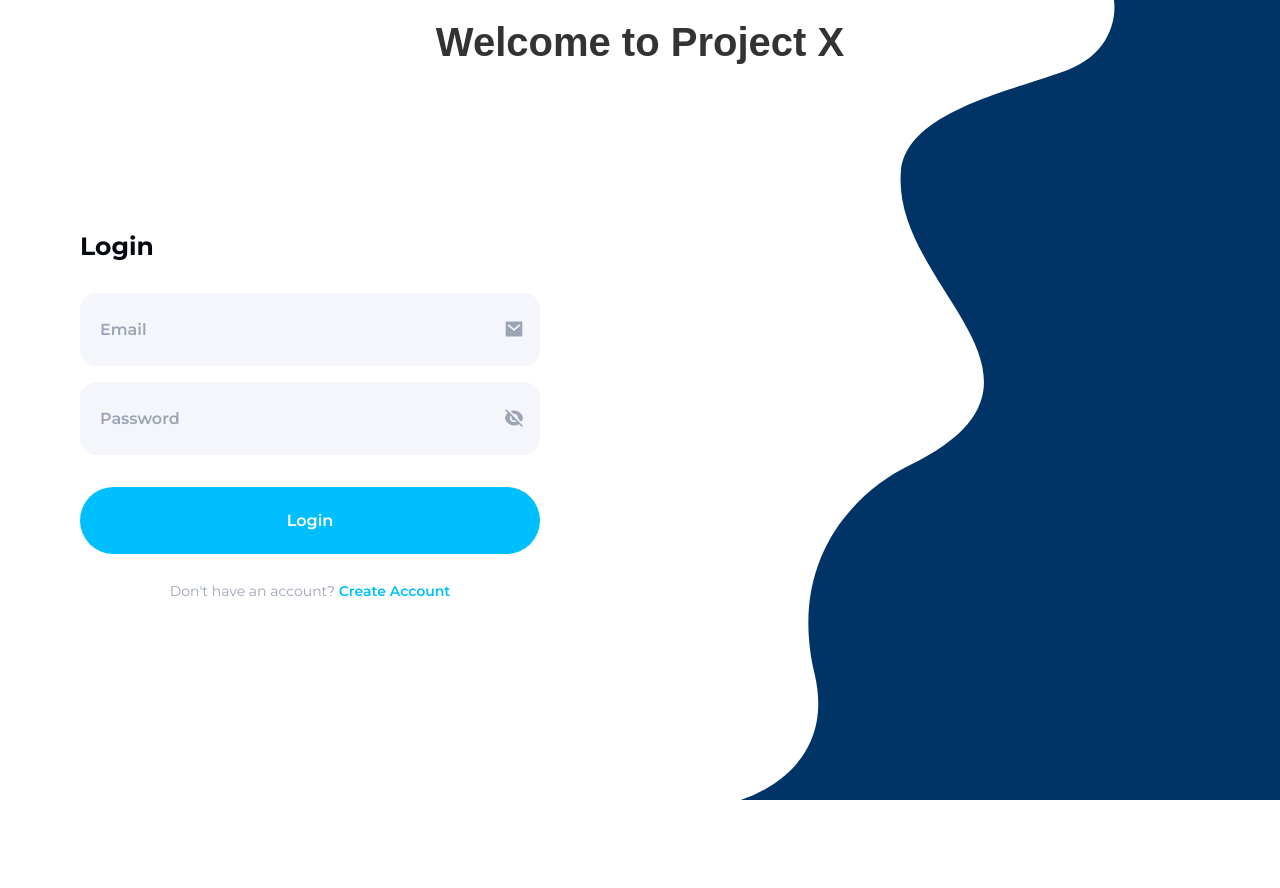
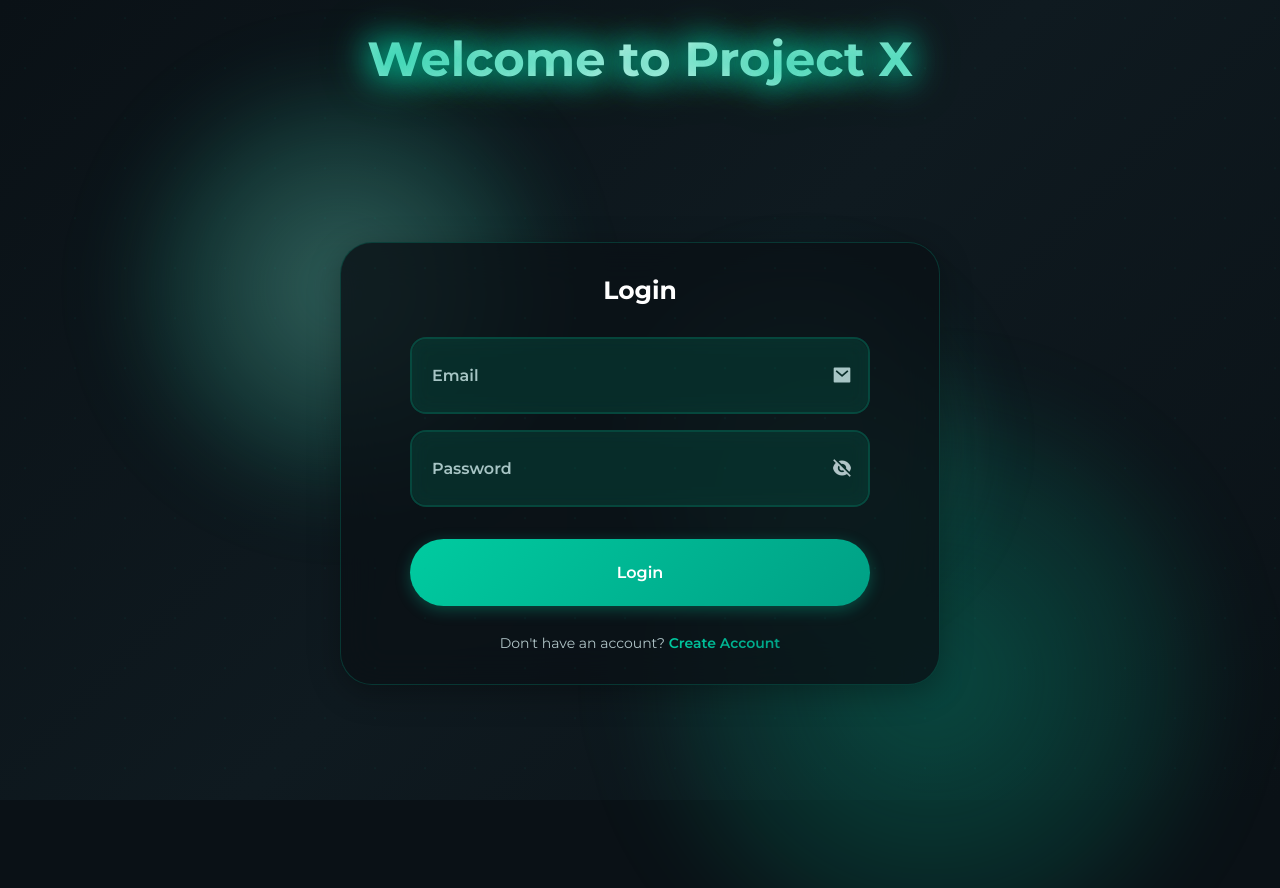
Before and after one commit to Notgoldwag/project-x, a Flask app: page /login_signup in a window 1280 px wide. Before the commit the page ends 800 px from the top, so only its background shows below. Run offline with Flask 3, Linux system fonts and the light colour scheme; some libraries are stand-ins or nearby versions.

Commit message:
updated login ui, update later

```diff
--- a/static/css/extra.css
+++ b/static/css/extra.css
@@ -1,22 +1,78 @@
 .welcome-message {
     text-align: center;
-    margin-top: 20px;
-    font-family: 'Arial', sans-serif;
+    margin-top: 30px;
+    font-family: 'Montserrat', sans-serif;
+    position: relative;
+    z-index: 10;
 }
 
 .welcome-message h1 {
-    font-size: 2.5rem;
-    font-weight: bold;
-    color: #333;
-    /* Darker text */
+    font-size: 3rem;
+    font-weight: 700;
+    background: linear-gradient(135deg, #00cba0 0%, #ffffff 50%, #00cba0 100%);
+    background-clip: text;
+    -webkit-background-clip: text;
+    -webkit-text-fill-color: transparent;
+    text-shadow: 0 0 30px rgba(0, 203, 160, 0.5);
+    animation: glow 2s ease-in-out infinite alternate;
 }
 
 .welcome-message p {
     font-size: 1.2rem;
-    color: #666;
-    /* Softer text for subtitle */
+    color: #b0c4c7;
+    opacity: 0.8;
+}
+
+@keyframes glow {
+    from {
+        text-shadow: 0 0 20px rgba(0, 203, 160, 0.5), 0 0 30px rgba(0, 203, 160, 0.5), 0 0 40px rgba(0, 203, 160, 0.5);
+    }
+    to {
+        text-shadow: 0 0 30px rgba(0, 203, 160, 0.8), 0 0 40px rgba(0, 203, 160, 0.8), 0 0 50px rgba(0, 203, 160, 0.8);
+    }
+}
+
+/* Additional Enhancements */
+.login__switch {
+    color: var(--text-color);
+}
+
+.login__switch button {
+    background: linear-gradient(135deg, #00cba0, #00a085);
+    background-clip: text;
+    -webkit-background-clip: text;
+    -webkit-text-fill-color: transparent;
+    transition: all 0.3s ease;
+}
+
+.login__switch button:hover {
+    background: linear-gradient(135deg, #00a085, #00cba0);
+    background-clip: text;
+    -webkit-background-clip: text;
+    -webkit-text-fill-color: transparent;
+    text-shadow: 0 0 10px rgba(0, 203, 160, 0.5);
+}
+
+/* Particle effect overlay */
+.particle-overlay {
+    position: fixed;
+    top: 0;
+    left: 0;
+    width: 100%;
+    height: 100%;
+    pointer-events: none;
+    z-index: 1;
+    background-image: radial-gradient(circle, rgba(0, 203, 160, 0.1) 1px, transparent 1px);
+    background-size: 50px 50px;
+    animation: sparkle 10s linear infinite;
+}
+
+@keyframes sparkle {
+    0% { opacity: 0.3; transform: translateY(0px); }
+    50% { opacity: 0.6; transform: translateY(-10px); }
+    100% { opacity: 0.3; transform: translateY(0px); }
 }
 
 .login__access, .login__register {
- margin-top: -100px; /* Adjusted to move it closer to the welcome message */
+    margin-top: -50px;
 }
--- a/static/css/styles.css
+++ b/static/css/styles.css
@@ -5,13 +5,13 @@
 :root {
   /*========== Colors ==========*/
   /*Color mode HSL(hue, saturation, lightness)*/
-  --first-color: rgb(0, 191, 255);
-  --first-color-alt: hsl(208, 88%, 50%);
-  --title-color: hsl(220, 68%, 4%);
-  --white-color: hsl(0, 0%, 100%);
-  --text-color: hsl(220, 15%, 66%);
-  --body-color: hsl(0, 0%, 100%);
-  --container-color: hsl(220, 50%, 97%);
+  --first-color: #00cba0;
+  --first-color-alt: #00a085;
+  --title-color: #ffffff;
+  --white-color: #ffffff;
+  --text-color: #b0c4c7;
+  --body-color: #0a1116;
+  --container-color: rgba(0, 203, 160, 0.1);
 
   /*========== Font and typography ==========*/
   /*.5rem = 8px | 1rem = 16px ...*/
@@ -58,14 +58,71 @@ button {
 body {
   background-color: var(--body-color);
   color: var(--text-color);
-  margin-bottom: 0px;
+  margin: 0;
+  padding: 0;
+  height: 100vh;
+  overflow: hidden;
+  position: relative;
 }
 
-body {
-    margin: 0;
-    padding: 0;
-    height: 100vh; /* Ensures the body only covers the full height of the viewport */
-    overflow: hidden; /* Prevents scrolling caused by extra space */
+/* Animated Lava Lamp Background */
+.lava-background {
+  position: fixed;
+  top: 0;
+  left: 0;
+  width: 100%;
+  height: 100%;
+  z-index: -1;
+  background: linear-gradient(135deg, #0a1116 0%, #0f1a20 50%, #0a1116 100%);
+}
+
+.lava-blob {
+  position: absolute;
+  border-radius: 50%;
+  filter: blur(40px);
+  animation: float 6s infinite ease-in-out alternate;
+}
+
+.blob-1 {
+  width: 300px;
+  height: 300px;
+  background: radial-gradient(circle, rgba(108, 215, 192, 0.4) 0%, rgba(0, 203, 160, 0.1) 70%, transparent 100%);
+  top: 10%;
+  left: 10%;
+  animation-delay: 0s;
+}
+
+.blob-2 {
+  width: 400px;
+  height: 400px;
+  background: radial-gradient(circle, rgba(0, 203, 160, 0.3) 0%, rgba(0, 203, 160, 0.08) 70%, transparent 100%);
+  top: 60%;
+  right: 10%;
+  animation-delay: -7s;
+}
+
+.blob-3 {
+  width: 250px;
+  height: 250px;
+  background: radial-gradient(circle, rgba(57, 113, 101, 0.35) 0%, rgba(0, 203, 160, 0.12) 70%, transparent 100%);
+  bottom: 20%;
+  left: 50%;
+  animation-delay: -14s;
+}
+
+@keyframes float {
+  0%, 100% {
+    transform: translate(0px, 0px) scale(1);
+  }
+  25% {
+    transform: translate(30px, -50px) scale(1.1);
+  }
+  50% {
+    transform: translate(-20px, -30px) scale(0.9);
+  }
+  75% {
+    transform: translate(40px, 20px) scale(1.05);
+  }
 }
 
 input,
@@ -87,7 +144,8 @@ img {
 /*=============== REUSABLE CSS CLASSES ===============*/
 .container {
   max-width: 1120px;
-  margin-inline: 1.5rem;
+  margin: 0 auto;
+  padding: 0 1.5rem;
 }
 
 .grid {
@@ -99,7 +157,9 @@ img {
 .login {
   position: relative;
   height: 100vh;
+  display: flex;
   align-items: center;
+  justify-content: center;
   overflow: hidden;
 }
 
@@ -112,6 +172,7 @@ img {
   color: var(--title-color);
   text-align: center;
   margin-bottom: 2rem;
+
 }
 
 .login__box {
@@ -120,17 +181,31 @@ img {
   align-items: center;
   background-color: var(--container-color);
   border-radius: 1rem;
+  border: 2px solid rgba(0, 203, 160, 0.2);
+  backdrop-filter: blur(10px);
+  transition: all 0.3s ease;
+}
+
+.login__box:hover {
+  border-color: rgba(0, 203, 160, 0.5);
+  box-shadow: 0 0 20px rgba(0, 203, 160, 0.3);
 }
 
 .login__input {
-  background: none;
+  background: rgba(0, 203, 160, 0.05);
   width: 100%;
   padding: 1.5rem 2.5rem 1.5rem 1.25rem;
   font-weight: var(--font-semi-bold);
   border: 3px solid transparent;
   border-radius: 1rem;
   z-index: 1;
-  transition: border-color .4s;
+  color: var(--white-color);
+  transition: all 0.4s ease;
+}
+
+.login__input::placeholder {
+  color: var(--text-color);
+  opacity: 0.7;
 }
 
 .login__input:autofill {
@@ -141,6 +216,7 @@ img {
   position: absolute;
   left: 1.25rem;
   font-weight: var(--font-semi-bold);
+  color: var(--text-color);
   transition: transform .4s, font-size .4s, color .4s;
 }
 
@@ -148,6 +224,7 @@ img {
   position: absolute;
   right: 1rem;
   font-size: 1.25rem;
+  color: var(--text-color);
   transition: color .4s;
 }
 
@@ -174,19 +251,38 @@ img {
   width: 100%;
   display: inline-flex;
   justify-content: center;
-  background-color: var(--first-color);
+  background: linear-gradient(135deg, var(--first-color) 0%, var(--first-color-alt) 100%);
   color: var(--white-color);
   font-weight: var(--font-semi-bold);
   padding-block: 1.5rem;
   border-radius: 4rem;
   margin-block: 2rem;
   cursor: pointer;
-  transition: background-color .4s, box-shadow .4s;
+  position: relative;
+  overflow: hidden;
+  transition: all 0.4s ease;
+  box-shadow: 0 4px 15px rgba(0, 203, 160, 0.3);
+}
+
+.login__button::before {
+  content: '';
+  position: absolute;
+  top: 0;
+  left: -100%;
+  width: 100%;
+  height: 100%;
+  background: linear-gradient(90deg, transparent, rgba(255, 255, 255, 0.2), transparent);
+  transition: left 0.6s ease;
+}
+
+.login__button:hover::before {
+  left: 100%;
 }
 
 .login__button:hover {
-  background-color: var(--first-color-alt);
-  box-shadow: 0 8px 24px hsla(208, 92%, 32%, .3);
+  background: linear-gradient(135deg, var(--first-color-alt) 0%, var(--first-color) 100%);
+  box-shadow: 0 8px 25px rgba(0, 203, 160, 0.5);
+  transform: translateY(-2px);
 }
 
 .login__social {
@@ -252,6 +348,12 @@ img {
   right: 0;
   width: 100%;
   transition: transform .4s, opacity .4s .1s;
+  background: rgba(10, 17, 22, 0.8);
+  backdrop-filter: blur(20px);
+  border-radius: 2rem;
+  border: 1px solid rgba(0, 203, 160, 0.2);
+  padding: 2rem;
+  box-shadow: 0 8px 32px rgba(0, 0, 0, 0.3);
 }
 
 .login__register {
@@ -307,7 +409,8 @@ img {
 /* For small devices */
 @media screen and (max-width: 320px) {
   .container {
-    margin-inline: 1rem;
+    margin: 0 auto;
+    padding: 0 1rem;
   }
 }
 
@@ -315,7 +418,7 @@ img {
 @media screen and (min-width: 540px) {
   .login__area {
     width: 380px;
-    margin-inline: auto;
+    margin: 0 auto;
   }
 }
 
@@ -328,19 +431,20 @@ img {
 /* For large devices */
 @media screen and (min-width: 1150px) {
   .container {
-    margin-inline: auto;
+    margin: 0 auto;
   }
 
   .login__area {
     width: 460px;
-    margin: initial;
+    margin: 0 auto;
   }
   .login__access,
   .login__register {
     width: 600px;
+    margin: 0 auto;
   }
   .login__title {
-    text-align: initial;
+    text-align: center;
     margin-bottom: 2rem;
   }
   .login__button {
@@ -350,14 +454,26 @@ img {
     grid-template-columns: repeat(2, 1fr);
   }
   .login__blob {
-    display: block;
-    height: 100vh;
-    position: absolute;
-    top: 0;
-    right: 0;
+    display: none; /* Hide original blob on large screens */
   }
   .login__img {
     transform: translate(0rem, 0rem);
     margin-bottom: 0px;
   }
+
+  /* Enhanced blob animations for larger screens */
+  .blob-1 {
+    width: 400px;
+    height: 400px;
+  }
+
+  .blob-2 {
+    width: 500px;
+    height: 500px;
+  }
+
+  .blob-3 {
+    width: 350px;
+    height: 350px;
+  }
 }
--- a/templates/index.html
+++ b/templates/index.html
@@ -12,16 +12,23 @@
     <link rel="stylesheet" href="../static/css/styles.css">
     <link rel="stylesheet" href="../static/css/extra.css">
 
-    <title>Wealthify - Login/Registration</title>
+    <title>Login/Registration</title>
 
 </head>
 
 <body>
 
+    <!--=============== ANIMATED BACKGROUND ===============-->
+    <div class="lava-background">
+        <div class="lava-blob blob-1"></div>
+        <div class="lava-blob blob-2"></div>
+        <div class="lava-blob blob-3"></div>
+    </div>
+    <div class="particle-overlay"></div>
+
     <!--=============== WELCOME MESSAGE ===============-->
     <div class="welcome-message">
         <h1>Welcome to Project X</h1>
-        <p></p>
     </div>
 
     <!--=============== LOGIN IMAGE ===============-->
@@ -134,10 +141,10 @@
 
     <!-- Custom Modal -->
     <div id="customModal"
-        style="display: none; position: fixed; top: 50%; left: 50%; transform: translate(-50%, -50%); background: white; padding: 20px; border-radius: 8px; box-shadow: 0 4px 6px rgba(0, 0, 0, 0.1); z-index: 1000; transition: opacity 0.3s ease-in-out;">
-        <p id="modalMessage" style="font-size: 16px; margin-bottom: 20px; font-weight: bold; color: black;"></p>
+        style="display: none; position: fixed; top: 50%; left: 50%; transform: translate(-50%, -50%); background: rgba(10, 17, 22, 0.95); backdrop-filter: blur(20px); padding: 30px; border-radius: 15px; box-shadow: 0 8px 32px rgba(0, 0, 0, 0.3); border: 1px solid rgba(0, 203, 160, 0.3); z-index: 1000; transition: opacity 0.3s ease-in-out;">
+        <p id="modalMessage" style="font-size: 16px; margin-bottom: 20px; font-weight: bold; color: #ffffff;"></p>
         <button onclick="closeModal()"
-            style="padding: 10px 20px; background: #007bff; color: white; border: none; border-radius: 5px; cursor: pointer;">OK</button>
+            style="padding: 12px 24px; background: linear-gradient(135deg, #00cba0 0%, #00a085 100%); color: white; border: none; border-radius: 8px; cursor: pointer; font-weight: 600; transition: all 0.3s ease;">OK</button>
     </div>
 
 
```
